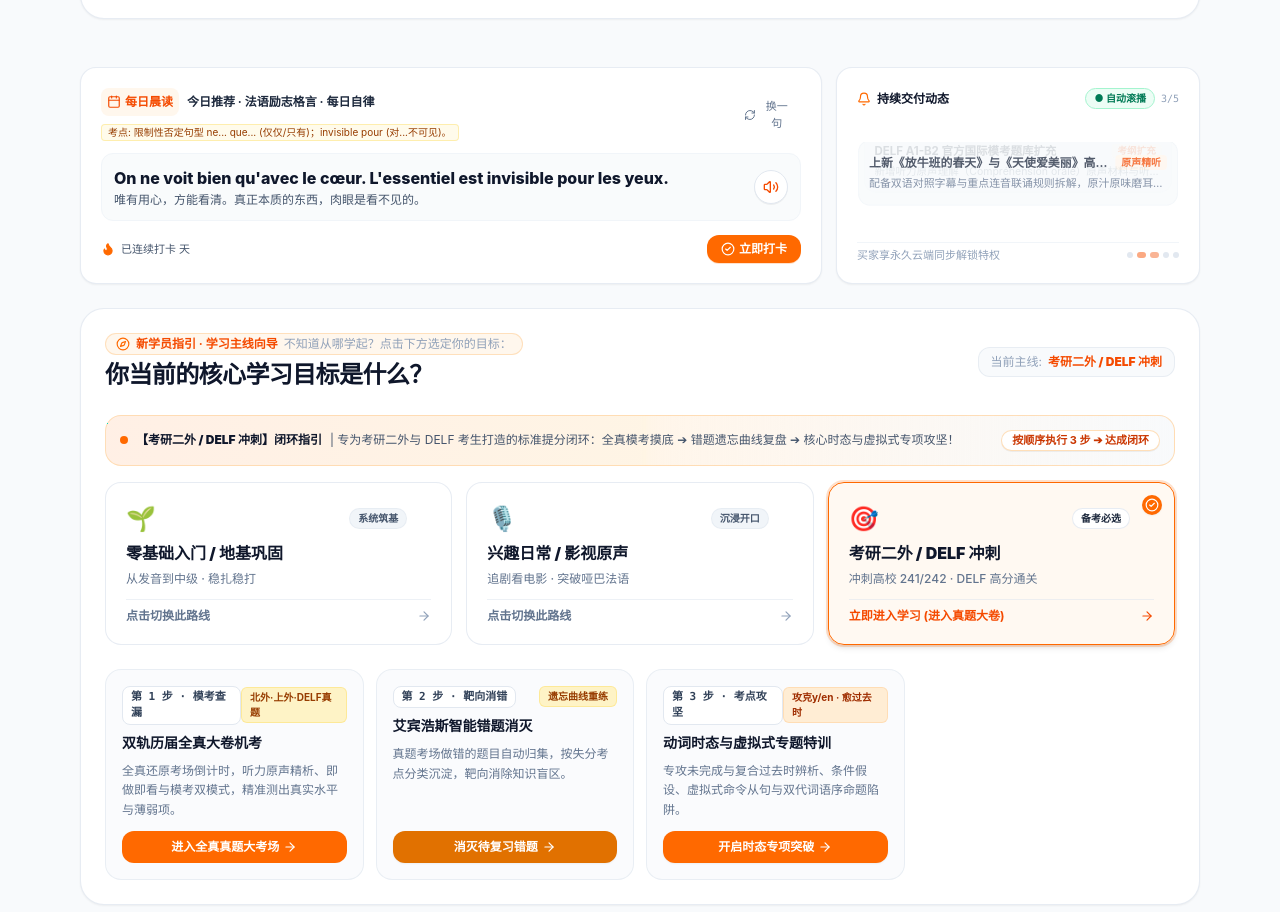
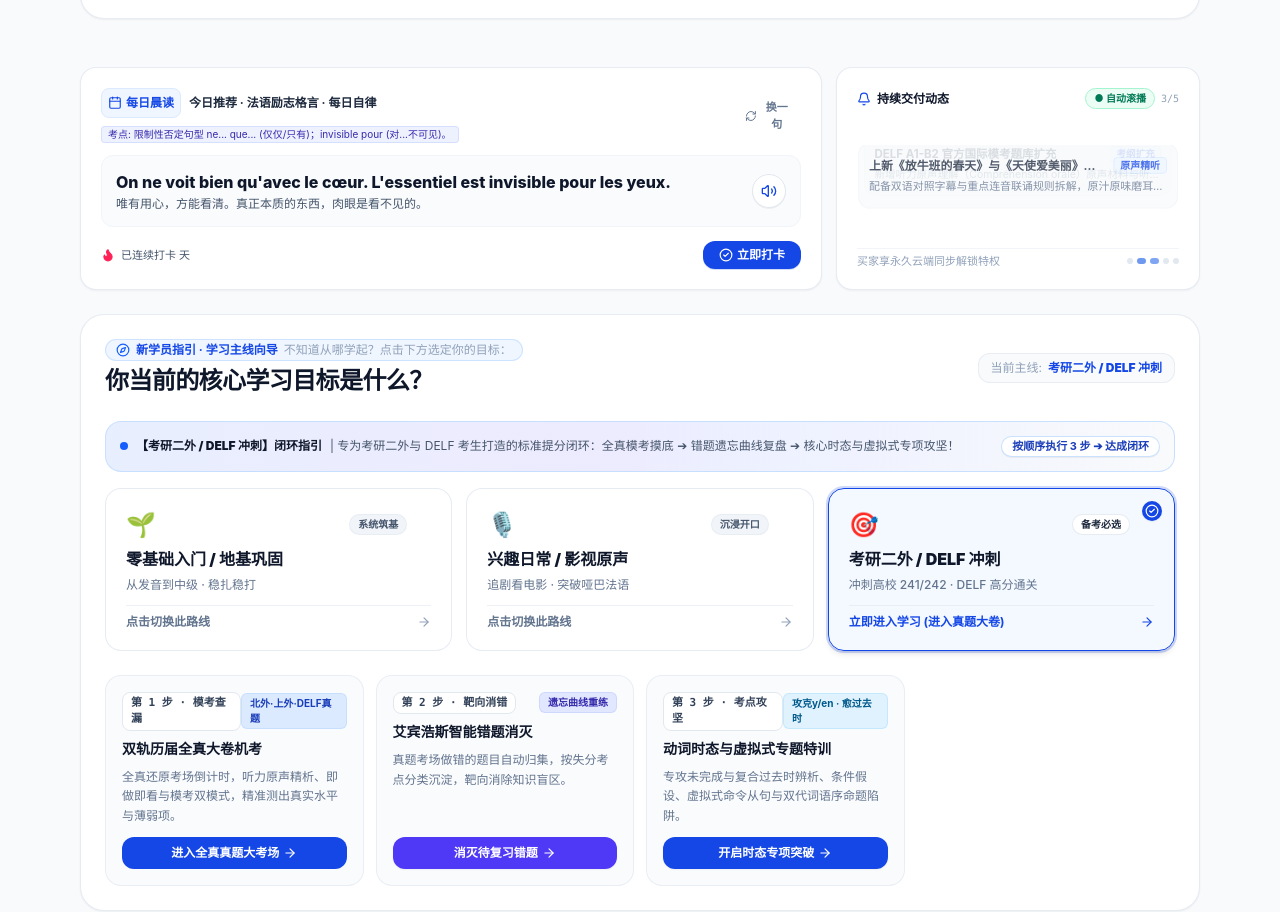
Before and after one commit to v03352813-ai/cs313-french, a React (Vite) app: page / in a window 1280 px wide. Shown: the part 200-1112 px from the top of the page. Built offline with nearby package versions, Linux system fonts and the light colour scheme.

Commit message:
style(french): preserve French royal blue/indigo palette while keeping the flagship layout and interactive style

```diff
--- a/src/components/HomePortal.tsx
+++ b/src/components/HomePortal.tsx
@@ -65,9 +65,9 @@ const TRACKS_CONFIG: Record<TrackId, TrackConfig> = {
     targetAudience: '从发音到中级 · 稳扎稳打',
     tag: '系统筑基',
     icon: '🌱',
-    activeBorder: 'border-emerald-500',
-    activeBg: 'bg-emerald-50/70 border-emerald-400 text-emerald-950',
-    activeRing: 'ring-2 ring-emerald-500/20 shadow-md',
+    activeBorder: 'border-blue-600',
+    activeBg: 'bg-blue-50/70 border-blue-400 text-blue-950',
+    activeRing: 'ring-2 ring-blue-600/20 shadow-md',
     desc: '初学者零压力科学路线：攻克 35 国际音标与 4 大连音联诵规则 ➔ 玩转三组动词 7 大时态变位演练器 ➔ 掌握 5,000+ 阴阳性核心词！',
     steps: [
       {
@@ -75,48 +75,48 @@ const TRACKS_CONFIG: Record<TrackId, TrackConfig> = {
         stepLabel: '第 1 步 · 夯实语音',
         title: '35 音标体系与 4 大发音/联诵规则',
         targetBadge: '攻克鼻化元音 · 小舌音[ʁ]',
-        badgeBg: 'bg-emerald-100 text-emerald-800 border border-emerald-200/70',
+        badgeBg: 'bg-blue-100 text-blue-800 border border-blue-200/70',
         desc: '15 元音（含 4 鼻化音）、3 半元音与 17 辅音，动画透视联诵 (Liaison)、CaReFuL 词尾不发音与省音规则。',
         actionText: '进入音标联诵实验室',
         targetTab: 'phonetics',
         icon: Sparkles,
-        buttonBg: 'bg-emerald-600 hover:bg-emerald-700 text-white shadow-xs'
+        buttonBg: 'bg-blue-700 hover:bg-blue-800 text-white shadow-xs'
       },
       {
         stepNum: '02',
         stepLabel: '第 2 步 · 攻破变位',
         title: '动词变位可视化演练器 (Conjugaison)',
         targetBadge: '7大时态 · 词尾高亮推导',
-        badgeBg: 'bg-blue-100 text-blue-800 border border-blue-200/70',
+        badgeBg: 'bg-indigo-100 text-indigo-800 border border-indigo-200/70',
         desc: '第一组(-er)、第二组(-ir)与第三组不规则动词，一键对比直陈式现在时、复合过去时、未完成过去时与虚拟式。',
         actionText: '开启变位演练器',
         targetTab: 'conjugation',
         icon: RotateCcw,
-        buttonBg: 'bg-blue-600 hover:bg-blue-700 text-white shadow-xs'
+        buttonBg: 'bg-indigo-600 hover:bg-indigo-700 text-white shadow-xs'
       },
       {
         stepNum: '03',
         stepLabel: '第 3 步 · 积累词汇',
         title: '5,000+ 核心高频词闪卡 (性数双标)',
         targetBadge: '♂阳性蓝标 · ♀阴性粉标',
-        badgeBg: 'bg-orange-100 text-orange-800 border border-orange-200/70',
+        badgeBg: 'bg-sky-100 text-sky-800 border border-sky-200/70',
         desc: '彻底解决背词不记阴阳性大忌！严格标定性别与定冠词配合，带艾宾浩斯抗遗忘记忆曲线与真人朗读。',
         actionText: '背诵核心分级词汇',
         targetTab: 'vocab',
         icon: Layers,
-        buttonBg: 'bg-orange-500 hover:bg-orange-600 text-white shadow-xs'
+        buttonBg: 'bg-blue-700 hover:bg-blue-800 text-white shadow-xs'
       },
       {
         stepNum: '04',
         stepLabel: '第 4 步 · 搭建框架',
         title: '70+ 核心语法全景宝典',
         targetBadge: '直宾COD/间宾COI · 避坑指南',
-        badgeBg: 'bg-amber-100 text-amber-800 border border-amber-200/70',
+        badgeBg: 'bg-slate-100 text-slate-800 border border-slate-200/70',
         desc: '冠词体系、代词语序、副代词 y/en 与复合过去时分词配合，每条语法均附带【考研/考级避坑指南】。',
         actionText: '查阅体系文法宝典',
         targetTab: 'grammar',
         icon: BookOpenCheck,
-        buttonBg: 'bg-amber-600 hover:bg-amber-700 text-white shadow-xs'
+        buttonBg: 'bg-slate-800 hover:bg-slate-900 text-white shadow-xs'
       }
     ]
   },
@@ -126,9 +126,9 @@ const TRACKS_CONFIG: Record<TrackId, TrackConfig> = {
     targetAudience: '追剧看电影 · 突破哑巴法语',
     tag: '沉浸开口',
     icon: '🎙️',
-    activeBorder: 'border-amber-500',
-    activeBg: 'bg-amber-50/70 border-amber-400 text-amber-950',
-    activeRing: 'ring-2 ring-amber-500/20 shadow-md',
+    activeBorder: 'border-indigo-600',
+    activeBg: 'bg-indigo-50/70 border-indigo-400 text-indigo-950',
+    activeRing: 'ring-2 ring-indigo-600/20 shadow-md',
     desc: '告别死板背诵！甄选《放牛班的春天》《天使爱美丽》《触不可及》《小王子》经典高光名场面 ➔ 逐句盲听跟读 ➔ 每日早读养成纯正法兰西语感。',
     steps: [
       {
@@ -136,24 +136,24 @@ const TRACKS_CONFIG: Record<TrackId, TrackConfig> = {
         stepLabel: '第 1 步 · 影视精听',
         title: '4 大法国高分经典电影台词精听',
         targetBadge: '原声磨耳朵 · 逐句解析',
-        badgeBg: 'bg-orange-100 text-orange-800 border border-orange-200/70',
+        badgeBg: 'bg-indigo-100 text-indigo-800 border border-indigo-200/70',
         desc: '原汁原味法国原声电影切片，支持逐句盲听、原声跟读与重点考点拆解，告别中式发音。',
         actionText: '进入法影精听',
         targetTab: 'cinema',
         icon: Headphones,
-        buttonBg: 'bg-orange-500 hover:bg-orange-600 text-white shadow-xs'
+        buttonBg: 'bg-indigo-600 hover:bg-indigo-700 text-white shadow-xs'
       },
       {
         stepNum: '02',
         stepLabel: '第 2 步 · 语感打卡',
         title: '每日早读原声金句打卡',
         targetBadge: '法式韵律 · 每日坚持',
-        badgeBg: 'bg-emerald-100 text-emerald-800 border border-emerald-200/70',
+        badgeBg: 'bg-blue-100 text-blue-800 border border-blue-200/70',
         desc: '每日精读一句地道法语原声名言，收听真人标准巴黎发音，连续打卡激活语言直觉。',
         actionText: '朗读今日金句',
         targetTab: 'home',
         icon: Calendar,
-        buttonBg: 'bg-emerald-600 hover:bg-emerald-700 text-white shadow-xs'
+        buttonBg: 'bg-blue-700 hover:bg-blue-800 text-white shadow-xs'
       }
     ]
   },
@@ -163,9 +163,9 @@ const TRACKS_CONFIG: Record<TrackId, TrackConfig> = {
     targetAudience: '冲刺高校 241/242 · DELF 高分通关',
     tag: '备考必选',
     icon: '🎯',
-    activeBorder: 'border-orange-500',
-    activeBg: 'bg-orange-50/70 border-orange-400 text-orange-950',
-    activeRing: 'ring-2 ring-orange-500/20 shadow-md',
+    activeBorder: 'border-blue-700',
+    activeBg: 'bg-blue-50/70 border-blue-500 text-blue-950',
+    activeRing: 'ring-2 ring-blue-700/20 shadow-md',
     desc: '专为考研二外与 DELF 考生打造的标准提分闭环：全真模考摸底 ➔ 错题遗忘曲线复盘 ➔ 核心时态与虚拟式专项攻坚！',
     steps: [
       {
@@ -173,36 +173,36 @@ const TRACKS_CONFIG: Record<TrackId, TrackConfig> = {
         stepLabel: '第 1 步 · 模考查漏',
         title: '双轨历届全真大卷机考',
         targetBadge: '北外·上外·DELF真题',
-        badgeBg: 'bg-amber-100 text-amber-800 border border-amber-200/70',
+        badgeBg: 'bg-blue-100 text-blue-800 border border-blue-200/70',
         desc: '全真还原考场倒计时，听力原声精析、即做即看与模考双模式，精准测出真实水平与薄弱项。',
         actionText: '进入全真真题大考场',
         targetTab: 'exam',
         icon: FileCheck2,
-        buttonBg: 'bg-orange-500 hover:bg-orange-600 text-white shadow-orange-500/20'
+        buttonBg: 'bg-blue-700 hover:bg-blue-800 text-white shadow-blue-700/20'
       },
       {
         stepNum: '02',
         stepLabel: '第 2 步 · 靶向消错',
         title: '艾宾浩斯智能错题消灭',
         targetBadge: '遗忘曲线重练',
-        badgeBg: 'bg-amber-100 text-amber-800 border border-amber-200/70',
+        badgeBg: 'bg-indigo-100 text-indigo-800 border border-indigo-200/70',
         desc: '真题考场做错的题目自动归集，按失分考点分类沉淀，靶向消除知识盲区。',
         actionText: '消灭待复习错题',
         targetTab: 'mistakes',
         icon: BookOpen,
-        buttonBg: 'bg-amber-600 hover:bg-amber-700 text-white shadow-xs'
+        buttonBg: 'bg-indigo-600 hover:bg-indigo-700 text-white shadow-xs'
       },
       {
         stepNum: '03',
         stepLabel: '第 3 步 · 考点攻坚',
         title: '动词时态与虚拟式专题特训',
         targetBadge: '攻克y/en · 愈过去时',
-        badgeBg: 'bg-orange-100 text-orange-800 border border-orange-200/70',
+        badgeBg: 'bg-sky-100 text-sky-800 border border-sky-200/70',
         desc: '专攻未完成与复合过去时辨析、条件假设、虚拟式命令从句与双代词语序命题陷阱。',
         actionText: '开启时态专项突破',
         targetTab: 'conjugation',
         icon: Zap,
-        buttonBg: 'bg-orange-500 hover:bg-orange-600 text-white shadow-xs'
+        buttonBg: 'bg-blue-700 hover:bg-blue-800 text-white shadow-xs'
       }
     ]
   }
@@ -306,7 +306,7 @@ export const HomePortal: React.FC<HomePortalProps> = ({
   return (
     <div className="max-w-6xl mx-auto px-4 py-4 sm:py-6 space-y-5 sm:space-y-6">
 
-      {/* --- 1. 每日晨读打卡 & 持续更新动态跑马灯轮播专区 (置顶首位 · 1:1 复刻韩语纯白旗舰卡片) --- */}
+      {/* --- 1. 每日晨读打卡 & 持续更新动态跑马灯轮播专区 (正统法兰西皇家蓝风格 · 优雅白底旗舰卡片) --- */}
       <div id="daily-quote-section" className="grid grid-cols-1 lg:grid-cols-12 gap-3.5">
 
         {/* Compact Daily Morning Reading (8 cols) */}
@@ -315,13 +315,13 @@ export const HomePortal: React.FC<HomePortalProps> = ({
           {/* Header row */}
           <div className="flex items-center justify-between">
             <div className="flex items-center gap-2 flex-wrap">
-              <span className="p-1.5 rounded-lg bg-orange-50 text-orange-600 font-bold text-xs flex items-center gap-1">
+              <span className="p-1.5 rounded-lg bg-blue-50 text-blue-700 font-bold text-xs flex items-center gap-1 border border-blue-100">
                 <Calendar className="w-3.5 h-3.5" /> 每日晨读
               </span>
               <span className="text-xs font-bold text-slate-800">
                 今日推荐 · 法语励志格言 · 每日自律
               </span>
-              <span className="text-[10px] text-amber-800 bg-amber-50 px-1.5 py-0.2 rounded border border-amber-200/60 hidden sm:inline">
+              <span className="text-[10px] text-indigo-800 bg-indigo-50 px-1.5 py-0.2 rounded border border-indigo-200/60 hidden sm:inline">
                 考点: {quote.keyGrammar}
               </span>
             </div>
@@ -329,7 +329,7 @@ export const HomePortal: React.FC<HomePortalProps> = ({
             <div className="flex items-center gap-1.5">
               <button
                 onClick={handleNextQuote}
-                className="text-[11px] text-slate-500 hover:text-orange-600 flex items-center gap-1 px-2 py-1 rounded-lg hover:bg-slate-50 transition cursor-pointer"
+                className="text-[11px] text-slate-500 hover:text-blue-700 flex items-center gap-1 px-2 py-1 rounded-lg hover:bg-slate-50 transition cursor-pointer font-bold"
                 title="切换金句"
               >
                 <RefreshCw className="w-3 h-3" />
@@ -339,7 +339,7 @@ export const HomePortal: React.FC<HomePortalProps> = ({
           </div>
 
           {/* Quote Body - Single sleek container */}
-          <div className="bg-slate-50/80 p-3 rounded-xl border border-slate-100 flex items-center justify-between gap-3">
+          <div className="bg-slate-50/80 p-3.5 rounded-xl border border-slate-100 flex items-center justify-between gap-3">
             <div className="space-y-0.5 min-w-0">
               <p className="text-sm sm:text-base font-extrabold text-slate-900 truncate">
                 {quote.fr}
@@ -351,7 +351,7 @@ export const HomePortal: React.FC<HomePortalProps> = ({
 
             <button
               onClick={() => speakFrench(quote.audioText)}
-              className="p-2 rounded-full bg-white text-orange-600 hover:bg-orange-50 border border-slate-200 shadow-2xs shrink-0 transition cursor-pointer"
+              className="p-2 rounded-full bg-white text-blue-700 hover:bg-blue-50 border border-slate-200 shadow-2xs shrink-0 transition cursor-pointer"
               title="朗读金句"
             >
               <Volume2 className="w-4 h-4" />
@@ -361,17 +361,17 @@ export const HomePortal: React.FC<HomePortalProps> = ({
           {/* Footer CTA */}
           <div className="flex items-center justify-between pt-0.5 text-xs">
             <div className="flex items-center gap-1.5 text-slate-600 text-[11px]">
-              <Flame className="w-3.5 h-3.5 text-orange-500 fill-current" />
-              <span>已连续打卡 <strong className="text-orange-600 font-bold">{streak.count}</strong> 天</span>
+              <Flame className="w-3.5 h-3.5 text-rose-500 fill-current" />
+              <span>已连续打卡 <strong className="text-blue-700 font-bold">{streak.count}</strong> 天</span>
             </div>
 
             <button
               onClick={handleCheckIn}
               disabled={streak.isCheckedToday}
-              className={`px-3.5 py-1.5 rounded-xl text-xs font-bold transition flex items-center gap-1 shadow-2xs cursor-pointer ${
+              className={`px-4 py-1.5 rounded-xl text-xs font-bold transition flex items-center gap-1 shadow-2xs cursor-pointer ${
                 streak.isCheckedToday
                   ? 'bg-emerald-50 text-emerald-700 border border-emerald-200 cursor-default'
-                  : 'bg-orange-500 hover:bg-orange-600 text-white shadow-orange-500/20 active:scale-95'
+                  : 'bg-blue-700 hover:bg-blue-800 text-white shadow-blue-700/20 active:scale-95'
               }`}
             >
               <CheckCircle2 className="w-3.5 h-3.5" />
@@ -390,7 +390,7 @@ export const HomePortal: React.FC<HomePortalProps> = ({
           {/* Header */}
           <div className="flex items-center justify-between">
             <div className="flex items-center gap-1.5 text-xs font-bold text-slate-900">
-              <Bell className="w-3.5 h-3.5 text-orange-500" />
+              <Bell className="w-3.5 h-3.5 text-blue-700" />
               <span>持续交付动态</span>
             </div>
             <div className="flex items-center gap-1.5">
@@ -420,7 +420,7 @@ export const HomePortal: React.FC<HomePortalProps> = ({
                     <strong className="text-xs font-bold text-slate-800 truncate">
                       {log.title}
                     </strong>
-                    <span className="text-orange-600 font-semibold text-[10px] bg-orange-50 px-1.5 py-0.2 rounded shrink-0">
+                    <span className="text-blue-700 font-semibold text-[10px] bg-blue-50 px-1.5 py-0.2 rounded border border-blue-100 shrink-0">
                       {log.tag}
                     </span>
                   </div>
@@ -440,7 +440,7 @@ export const HomePortal: React.FC<HomePortalProps> = ({
                 <span
                   key={i}
                   className={`w-1.5 h-1.5 rounded-full transition-all duration-300 ${
-                    i === activeLogIndex ? 'bg-orange-500 w-3' : 'bg-slate-200'
+                    i === activeLogIndex ? 'bg-blue-700 w-3' : 'bg-slate-200'
                   }`}
                 />
               ))}
@@ -451,14 +451,14 @@ export const HomePortal: React.FC<HomePortalProps> = ({
 
       </div>
 
-      {/* --- 2. 核心学习目标指引与 3 大主线选择器 (1:1 对标韩语研习社交互标准) --- */}
+      {/* --- 2. 核心学习目标指引与 3 大主线选择器 (纯正法兰西皇家蓝视觉交互体系) --- */}
       <div className="bg-white rounded-3xl p-5 sm:p-6 border border-slate-200/80 shadow-xs space-y-4">
 
         {/* Header with target badge */}
         <div className="flex flex-col sm:flex-row sm:items-center justify-between gap-2.5 pb-2">
           <div className="space-y-1">
-            <div className="inline-flex items-center gap-1.5 px-2.5 py-0.5 rounded-full bg-orange-50 text-orange-600 text-xs font-bold border border-orange-200/70">
-              <Compass className="w-3.5 h-3.5 text-orange-500" />
+            <div className="inline-flex items-center gap-1.5 px-2.5 py-0.5 rounded-full bg-blue-50 text-blue-700 text-xs font-bold border border-blue-200/70">
+              <Compass className="w-3.5 h-3.5 text-blue-600" />
               <span>新学员指引 · 学习主线向导</span>
               <span className="text-slate-400 font-normal hidden sm:inline">不知道从哪学起？点击下方选定你的目标：</span>
             </div>
@@ -469,14 +469,14 @@ export const HomePortal: React.FC<HomePortalProps> = ({
 
           <div className="flex items-center gap-1.5 self-start sm:self-auto px-3 py-1.5 rounded-xl bg-slate-50 border border-slate-200/70 text-xs font-bold text-slate-700">
             <span className="text-slate-400 font-normal">当前主线:</span>
-            <span className="text-orange-600 font-black">{currentTrackConfig.name}</span>
+            <span className="text-blue-700 font-black">{currentTrackConfig.name}</span>
           </div>
         </div>
 
         {/* Selected Track Banner */}
-        <div className="p-3.5 rounded-2xl bg-gradient-to-r from-orange-500/10 via-amber-500/10 to-slate-50 border border-orange-200/80 flex flex-col sm:flex-row sm:items-center justify-between gap-2 text-xs">
+        <div className="p-3.5 rounded-2xl bg-gradient-to-r from-blue-600/10 via-indigo-600/10 to-slate-50 border border-blue-200/80 flex flex-col sm:flex-row sm:items-center justify-between gap-2 text-xs">
           <div className="flex items-center gap-2">
-            <span className="w-2 h-2 rounded-full bg-orange-500 shrink-0" />
+            <span className="w-2 h-2 rounded-full bg-blue-600 shrink-0" />
             <span className="font-black text-slate-900">
               【{currentTrackConfig.name}】闭环指引
             </span>
@@ -484,7 +484,7 @@ export const HomePortal: React.FC<HomePortalProps> = ({
               | {currentTrackConfig.desc}
             </span>
           </div>
-          <span className="px-2.5 py-0.5 rounded-full bg-white text-orange-700 border border-orange-200/80 text-[11px] font-bold self-start sm:self-auto shrink-0 shadow-2xs">
+          <span className="px-2.5 py-0.5 rounded-full bg-white text-blue-800 border border-blue-200/80 text-[11px] font-bold self-start sm:self-auto shrink-0 shadow-2xs">
             按顺序执行 {currentTrackConfig.steps.length} 步 ➔ 达成闭环
           </span>
         </div>
@@ -506,7 +506,7 @@ export const HomePortal: React.FC<HomePortalProps> = ({
               >
                 {/* Active checkmark */}
                 {isSelected && (
-                  <div className="absolute top-3 right-3 w-5 h-5 rounded-full bg-orange-500 text-white flex items-center justify-center shadow-xs">
+                  <div className="absolute top-3 right-3 w-5 h-5 rounded-full bg-blue-700 text-white flex items-center justify-center shadow-xs">
                     <CheckCircle2 className="w-3.5 h-3.5" />
                   </div>
                 )}
@@ -523,7 +523,7 @@ export const HomePortal: React.FC<HomePortalProps> = ({
                     </span>
                   </div>
 
-                  <h3 className="text-base font-black text-slate-900 group-hover:text-orange-600 transition">
+                  <h3 className="text-base font-black text-slate-900 group-hover:text-blue-700 transition">
                     {config.name}
                   </h3>
                   <p className="text-xs text-slate-500 font-medium">
@@ -532,11 +532,11 @@ export const HomePortal: React.FC<HomePortalProps> = ({
                 </div>
 
                 <div className="pt-2 border-t border-slate-200/60 flex items-center justify-between text-xs font-bold">
-                  <span className={isSelected ? 'text-orange-600' : 'text-slate-500 group-hover:text-slate-800'}>
+                  <span className={isSelected ? 'text-blue-700' : 'text-slate-500 group-hover:text-slate-800'}>
                     {isSelected ? '立即进入学习 (进入真题大卷)' : '点击切换此路线'}
                   </span>
                   <ArrowRight className={`w-3.5 h-3.5 transition-transform group-hover:translate-x-0.5 ${
-                    isSelected ? 'text-orange-600' : 'text-slate-400'
+                    isSelected ? 'text-blue-700' : 'text-slate-400'
                   }`} />
                 </div>
               </div>
@@ -544,7 +544,7 @@ export const HomePortal: React.FC<HomePortalProps> = ({
           })}
         </div>
 
-        {/* Roadmap Steps Container (1-to-1 matching Korean steps cards) */}
+        {/* Roadmap Steps Container */}
         <div id="track-steps-roadmap" className="pt-2 space-y-3">
           <div className="grid grid-cols-1 md:grid-cols-2 lg:grid-cols-4 gap-3">
             {currentTrackConfig.steps.map((step) => {
@@ -552,7 +552,7 @@ export const HomePortal: React.FC<HomePortalProps> = ({
               return (
                 <div
                   key={step.stepNum}
-                  className="bg-slate-50/70 hover:bg-white rounded-2xl p-4 border border-slate-200/70 hover:border-orange-300 hover:shadow-xs transition flex flex-col justify-between space-y-3 group"
+                  className="bg-slate-50/70 hover:bg-white rounded-2xl p-4 border border-slate-200/70 hover:border-blue-300 hover:shadow-xs transition flex flex-col justify-between space-y-3 group"
                 >
                   <div className="space-y-2">
                     <div className="flex items-center justify-between">
@@ -564,7 +564,7 @@ export const HomePortal: React.FC<HomePortalProps> = ({
                       </span>
                     </div>
 
-                    <h4 className="text-sm font-black text-slate-900 group-hover:text-orange-600 transition">
+                    <h4 className="text-sm font-black text-slate-900 group-hover:text-blue-700 transition">
                       {step.title}
                     </h4>
                     <p className="text-xs text-slate-500 leading-relaxed font-medium">
```
Also changed, not shown: src/components/Navbar.tsx (+19 -19 lines).
